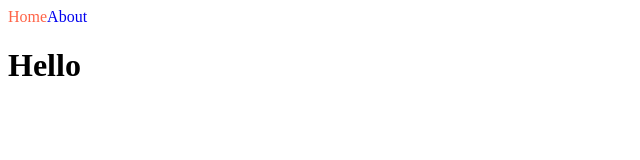
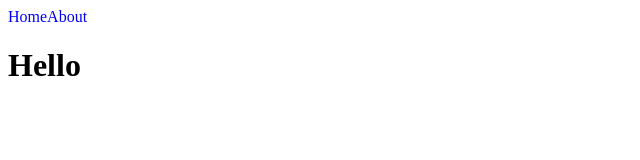
Before and after one commit to Kerem-Song/nextjs-practice, a Next.js app: page / in a window 1280 px wide. Shown: the top 160 px of the page, without its empty margins (0-640 px from the left). Built offline with nearby package versions, Linux system fonts and the light colour scheme.

Commit message:
feat: styled jsx

```diff
--- a/components/NavBar/NavBar.module.css
+++ /dev/null
@@ -1,7 +0,0 @@
-.link {
-  text-decoration: none;
-}
-
-.active {
-  color: tomato;
-}
--- a/components/NavBar/NavBar.tsx
+++ b/components/NavBar/NavBar.tsx
@@ -1,17 +1,27 @@
 import Link from "next/link"
 import { useRouter } from "next/router"
-import styles from './NavBar.module.css'
 
 export default function NavBar() {
   const router = useRouter();
   return (
-    <nav className={styles.nav}>
+    <nav>
       <Link href="/">
-        <a className={`${styles.link} ${router.pathname === '/' ? styles.active : ""}`} >Home</a>
+        <a className={router.pathname === '/' ? "active" : ""}>Home</a>
       </Link>
       <Link href="/about">
-        <a className={`${styles.link} ${router.pathname === '/about' ? styles.active : ""}`}>About</a>
+        <a className={router.pathname === '/about' ? "active" : ""}>About</a>
       </Link>
+      <style jsx>
+        {`
+          a {
+            text-decoration: none;
+          }
+
+          .active {
+            color: blue;
+          }
+        `}
+      </style>
     </nav>
   )
 }
```
Also changed, not shown: 1 other file (tests, documents, lock files or other folders).
